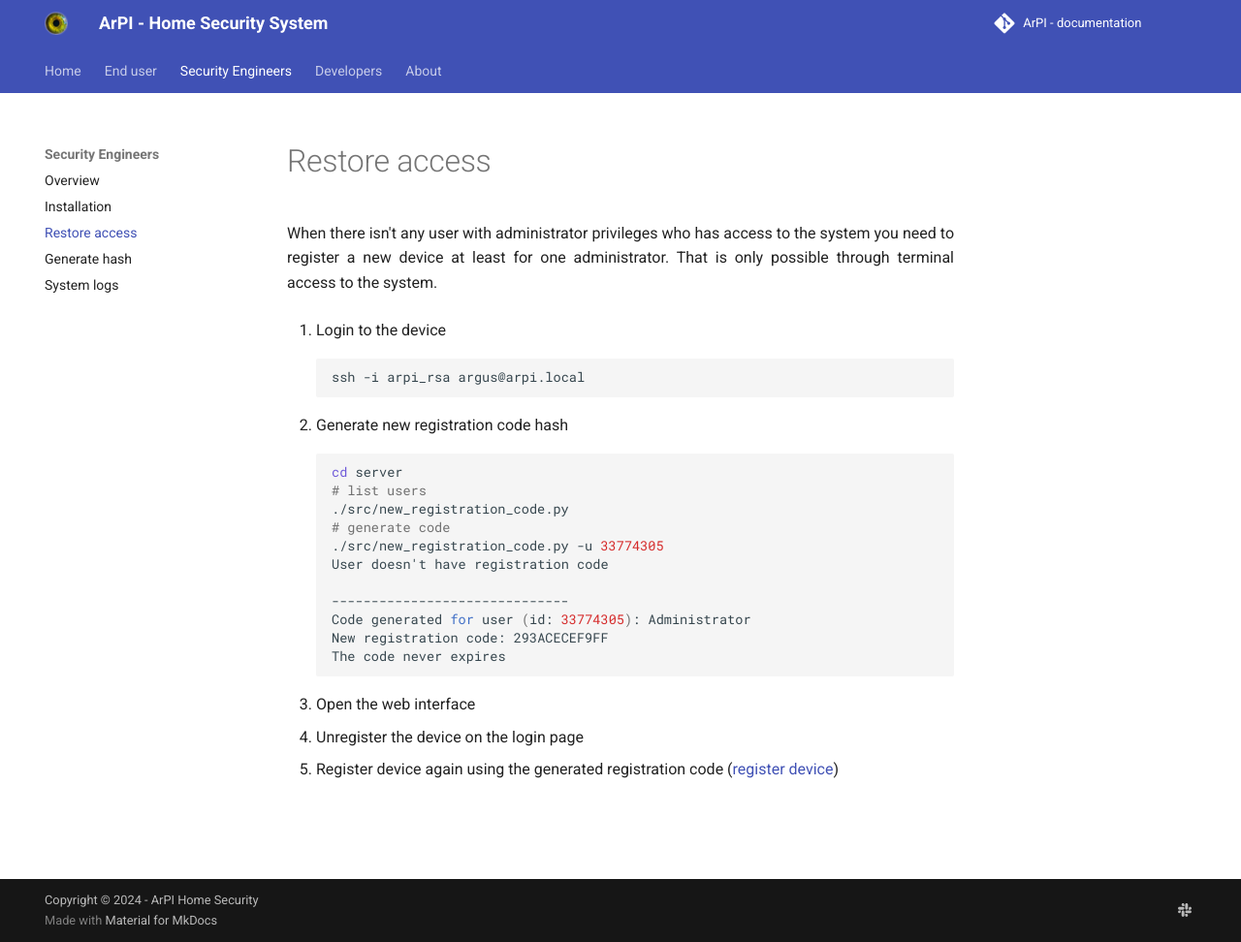
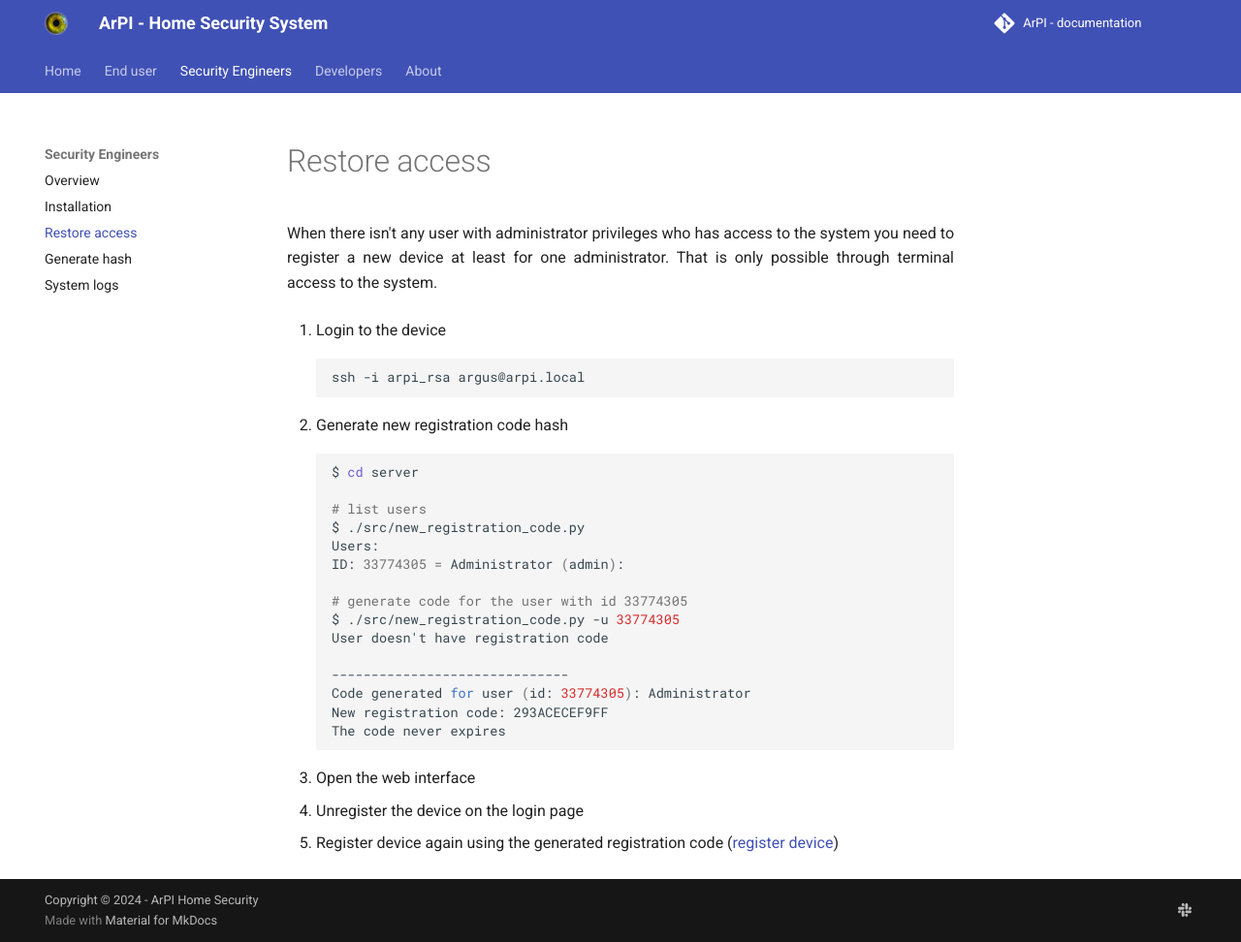
Before and after one commit to ArPIHomeSecurity/arpi_documentation, an MkDocs documentation site: the page built from docs/security_engineers/restore_access.md, in a window 1280 px wide and 972 px high. Shown: the whole window at 97% size. Built offline with MkDocs 1.6.1 and Material for MkDocs 9.7.7, drawn with Linux system fonts in a browser that asks for light colours; comment, search, counter and statistics services are not loaded.

````diff
--- a/docs/security_engineers/restore_access.md
+++ b/docs/security_engineers/restore_access.md
@@ -9,11 +9,15 @@
 
 2. Generate new registration code hash
 ```bash
-cd server
+$ cd server
+
 # list users
-./src/new_registration_code.py
-# generate code
-./src/new_registration_code.py -u 33774305
+$ ./src/new_registration_code.py
+Users:
+ID: 33774305 = Administrator (admin):
+
+# generate code for the user with id 33774305
+$ ./src/new_registration_code.py -u 33774305
 User doesn't have registration code
 
 ------------------------------
````
Also changed, not shown: docs/requirements.txt (+20 -19 lines).
